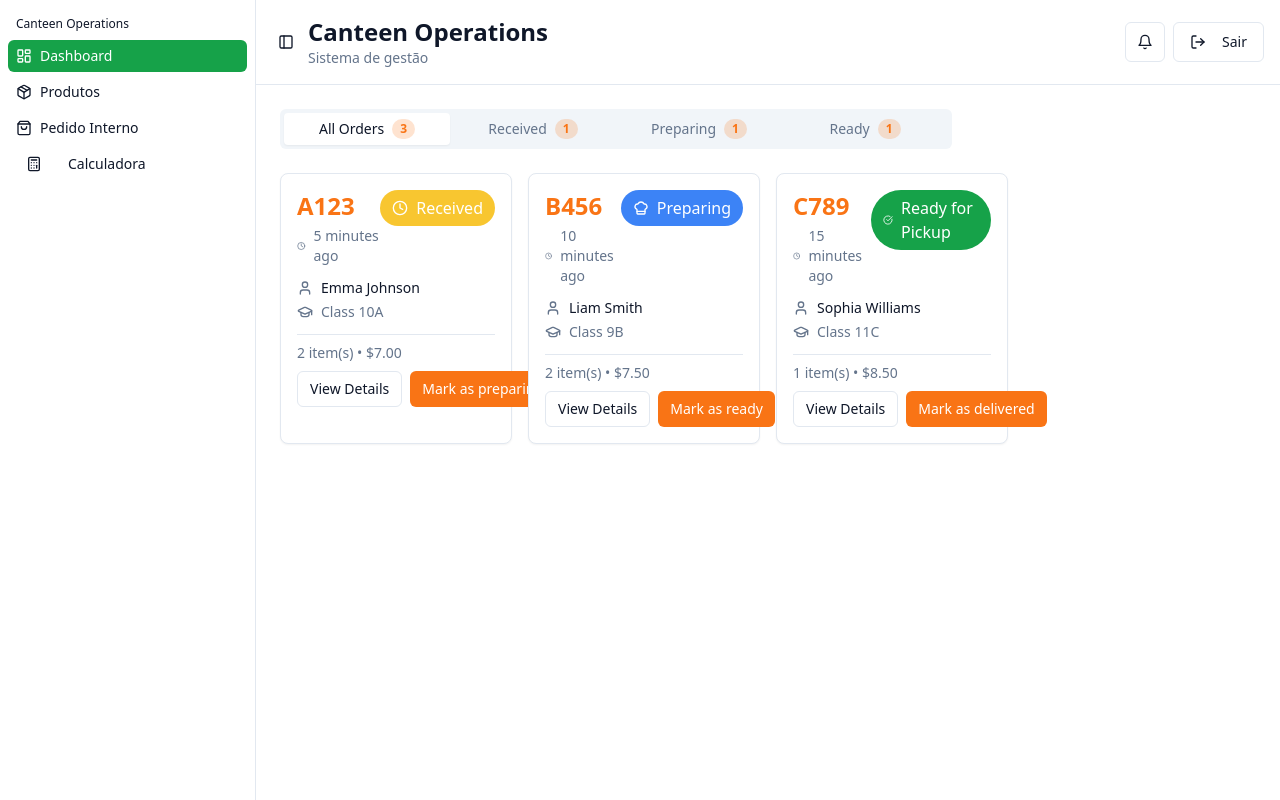
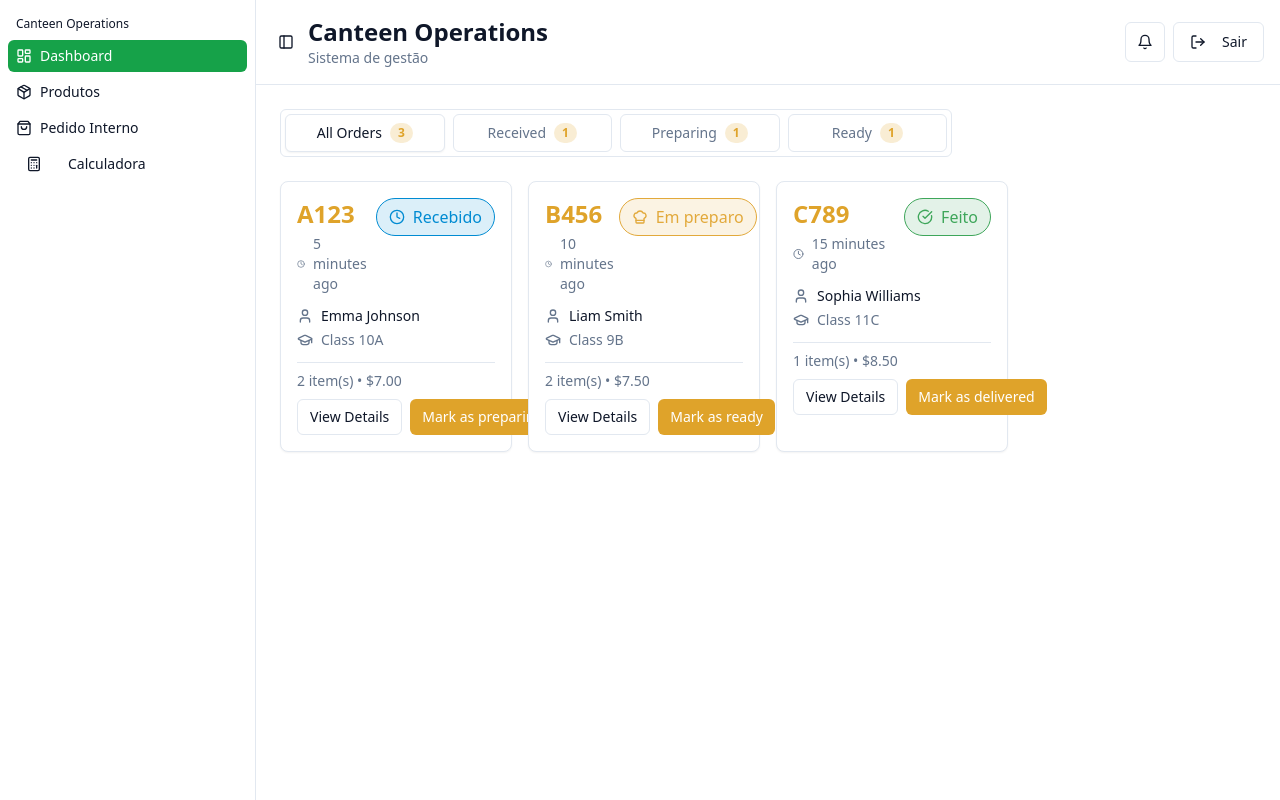
Before and after one commit to Dhekki/Cantina_Vidal, a React (Vite) app in the folder front_web/: page /staff/dashboard in a window 1280 px wide. Built offline with nearby package versions, Linux system fonts and the light colour scheme; sample sign-in values are in the browser's storage.

Commit message:
🎨 style: Atualiza estilização do componente OrderStatusBadge.

```diff
--- a/front_web/src/components/client/OrderStatusBadge.tsx
+++ b/front_web/src/components/client/OrderStatusBadge.tsx
@@ -9,23 +9,23 @@ interface OrderStatusBadgeProps {
 
 const statusConfig = {
   received: {
-    label: 'Received',
-    color: 'bg-status-received text-white',
+    label: 'Recebido',
+    color: "bg-status-received-secondary text-status-received-primary border border-status-received-primary whitespace-nowrap",
     icon:  Clock,
   },
   preparing: {
-    label: 'Preparing',
-    color: 'bg-status-preparing text-white',
+    label: 'Em preparo',
+    color: "bg-status-preparing-secondary text-status-preparing-primary border border-status-preparing-primary whitespace-nowrap",
     icon:  ChefHat,
   },
   ready: {
-    label: 'Ready for Pickup',
-    color: 'bg-status-ready text-white',
+    label: 'Feito',
+    color: "bg-status-ready-secondary text-status-ready-primary border border-status-ready-primary whitespace-nowrap",
     icon:  CheckCircle,
   },
   delivered: {
-    label: 'Delivered',
-    color: 'bg-status-delivered text-white',
+    label: 'Entregue',
+    color: "bg-status-delivered-secondary text-status-delivered-primary border border-status-delivered-primary whitespace-nowrap",
     icon:  Package,
   },
 };
@@ -35,10 +35,7 @@ export const OrderStatusBadge = ({ status, className }: OrderStatusBadgeProps) =
   const Icon = config.icon;
 
   return (
-    <div className={cn('inline-flex items-center gap-2 px-3 py-1.5 rounded-full font-medium',
-         config.color,
-         className)}
-    >
+    <div className={cn('inline-flex items-center gap-2 px-3 py-1.5 rounded-full font-medium', config.color, className)}>
       <Icon className="h-4 w-4" />
       {config.label}
     </div>
--- a/front_web/src/components/staff/OrderCard.tsx
+++ b/front_web/src/components/staff/OrderCard.tsx
@@ -61,8 +61,8 @@ export const OrderCard = ({ order, onStatusChange, onViewDetails }: OrderCardPro
 
           <div className="flex gap-2">
             <Button
+              size="sm"
               variant="outline"
-              size="sm"
               onClick={() => onViewDetails(order)}
               className="flex-1"
             >
--- a/front_web/src/components/ui/tabs.tsx
+++ b/front_web/src/components/ui/tabs.tsx
@@ -12,7 +12,7 @@ const TabsList = React.forwardRef<
   <TabsPrimitive.List
     ref={ref}
     className={cn(
-      "inline-flex h-10 items-center justify-center rounded-md bg-muted p-1 text-muted-foreground",
+      "inline-flex h-auto w-auto items-center justify-center rounded-md bg-white p-1 text-muted-foreground border-solid border border-input gap-2",
       className,
     )}
     {...props}
@@ -27,7 +27,7 @@ const TabsTrigger = React.forwardRef<
   <TabsPrimitive.Trigger
     ref={ref}
     className={cn(
-      "inline-flex items-center justify-center whitespace-nowrap rounded-sm px-3 py-1.5 text-sm font-medium ring-offset-background transition-all data-[state=active]:bg-background data-[state=active]:text-foreground data-[state=active]:shadow-sm focus-visible:outline-none focus-visible:ring-2 focus-visible:ring-ring focus-visible:ring-offset-2 disabled:pointer-events-none disabled:opacity-50",
+      "inline-flex items-center justify-center whitespace-nowrap rounded-md px-3 py-2 text-sm font-medium border-solid border border-input ring-offset-background transition-all data-[state=active]:bg-background data-[state=active]:text-foreground data-[state=active]:shadow-sm focus-visible:outline-none focus-visible:ring-2 focus-visible:ring-ring focus-visible:ring-offset-2 disabled:pointer-events-none disabled:opacity-50",
       className,
     )}
     {...props}
--- a/front_web/src/hooks/useNotifications.ts
+++ b/front_web/src/hooks/useNotifications.ts
@@ -1,4 +1,4 @@
-import { Notification, NotificationType } from '@/types/notification';
+import { Notification, NotificationType }   from '@/types/notification';
 import { useState, useEffect, useCallback } from 'react';
 
 export const useNotifications = () => {
--- a/front_web/src/index.css
+++ b/front_web/src/index.css
@@ -14,10 +14,10 @@
     --popover: 0 0% 100%;
     --popover-foreground: 222.2 47% 11%;
 
-    --primary: 25 95% 53%;
+    --primary: 40 74% 52%;
     --primary-foreground: 0 0% 100%;
 
-    --secondary: 25 95% 53%;
+    --secondary: 40 74% 52%;
     --secondary-foreground: 0 0% 100%;
 
     --muted: 210 40% 96.1%;
@@ -31,7 +31,7 @@
 
     --border: 214.3 31.8% 91.4%;
     --input: 214.3 31.8% 91.4%;
-    --ring: 25 95% 53%;
+    --ring: 40 74% 52%;
 
     --radius: 0.5rem;
 
@@ -39,10 +39,10 @@
     --info: 199 89% 48%;
 
     /* Status colors */
-    --status-received: 45 93% 58%;
-    --status-preparing: 217 91% 60%;
-    --status-ready: 142 76% 36%;
-    --status-delivered: 215 16% 47%;
+    --status-received:   0 139 210;
+    --status-preparing:  226 169 59;
+    --status-ready:      62 166 90;
+    --status-delivered:  82 174 50;
 
     /* Additional design tokens */
     --shadow-sm: 0 1px 2px 0 rgb(0 0 0 / 0.05);
@@ -63,7 +63,7 @@
     --primary: 142 76% 36%;
     --primary-foreground: 0 0% 100%;
 
-    --secondary: 25 95% 53%;
+    --secondary: 40 74% 52%;
     --secondary-foreground: 0 0% 100%;
 
     --muted: 217.2 32.6% 17.5%;
--- a/front_web/tailwind.config.ts
+++ b/front_web/tailwind.config.ts
@@ -48,10 +48,22 @@ export default {
           foreground: "hsl(var(--card-foreground))",
         },
         status: {
-          received: "hsl(var(--status-received))",
-          preparing: "hsl(var(--status-preparing))",
-          ready: "hsl(var(--status-ready))",
-          delivered: "hsl(var(--status-delivered))",
+          received: {
+            primary:   "rgb(var(--status-received))",
+            secondary: "rgba(var(--status-received) / 0.14)",
+          },
+          preparing: {
+            primary:   "rgb(var(--status-preparing))",
+            secondary: "rgba(var(--status-preparing) / 0.14)",
+          },
+          ready: {
+            primary:   "rgb(var(--status-ready))",
+            secondary: "rgba(var(--status-ready) / 0.14)",
+          },
+          delivered: {
+            primary:   "rgb(var(--status-delivered))",
+            secondary: "rgba(var(--status-delivered) / 0.14)",
+          },
         },
         success: "hsl(var(--success))",
         info: "hsl(var(--info))",
@@ -85,5 +97,5 @@ export default {
       },
     },
   },
-  plugins: [require("tailwindcss-animate")],
+  plugins: [],
 } satisfies Config;
```
Also changed, not shown: front_web/src/pages/StaffDashboard.tsx (+4 -4 lines).
